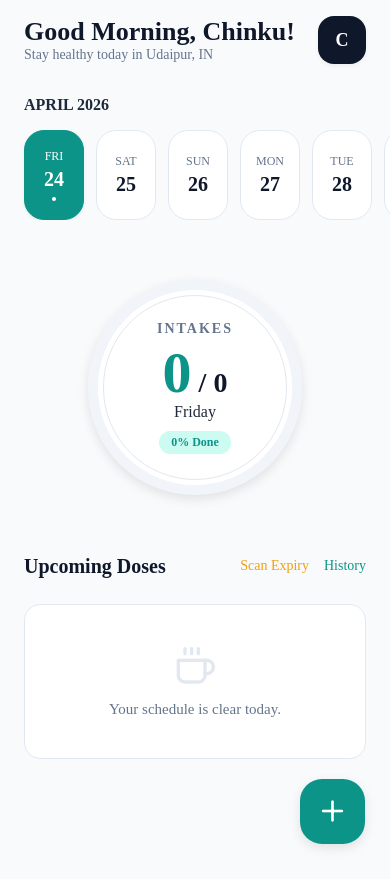
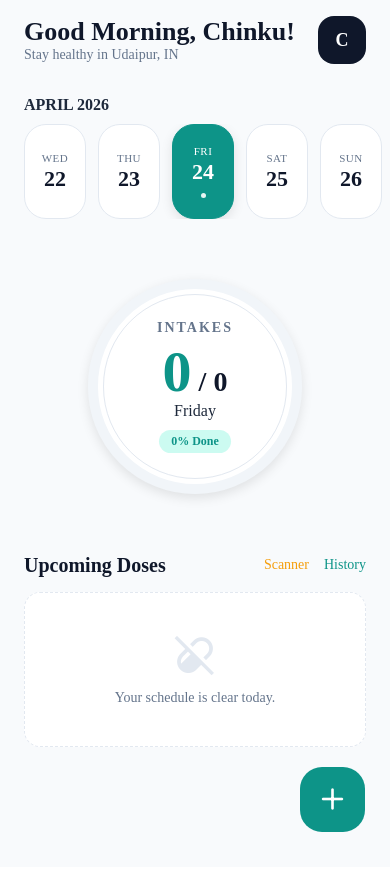
Before and after one commit to Chitresh2414/medicaineApp, a React Native app: screen /Home in a window 390 px wide. Built offline with nearby package versions, Linux system fonts and the light colour scheme; a web font is replaced by a local one.

Commit message:
git commit -m "Refactor home screen and update date card intake logic"

```diff
--- a/src/components/DateCard.jsx
+++ b/src/components/DateCard.jsx
@@ -1,26 +1,13 @@
 import React from 'react';
-import { StyleSheet, Text, View, TouchableOpacity } from 'react-native';
-// Updated import to match your new theme file
+import { StyleSheet, Text, View } from 'react-native';
 import { COLORS, FONTS, SHADOWS } from '../constants/theme';
 
-const DateCard = ({ date, day, active }) => (
-  <View style={[
-    styles.card,
-    active ? [styles.activeCard, SHADOWS.small] : styles.inactiveCard
-  ]}>
-    <Text style={[styles.dayText, active && styles.activeText]}>{day}</Text>
-    <Text style={[styles.dateText, active && styles.activeText]}>{date}</Text>
-
-    {/* Modern indicator dot for active day */}
-    {active && <View style={styles.activeDot} />}
-  </View>
-);
-
+// STYLES AT TOP: Industry standard to prevent reference errors
 const styles = StyleSheet.create({
   card: {
-    width: 60,
-    height: 90,
-    borderRadius: 20, // More rounded for modern look
+    width: 62, // Slightly wider for better spacing
+    height: 95,
+    borderRadius: 22,
     justifyContent: 'center',
     alignItems: 'center',
     marginRight: 12,
@@ -31,31 +18,51 @@ const styles = StyleSheet.create({
     borderColor: COLORS.border,
   },
   activeCard: {
-    backgroundColor: COLORS.primary, // Using your new Teal
+    backgroundColor: COLORS.primary,
     borderColor: COLORS.primary,
   },
   dayText: {
-    ...FONTS.medium, // Using font spread
-    fontSize: 12,
+    ...FONTS.medium,
+    fontSize: 11,
     color: COLORS.textSub,
-    textTransform: 'uppercase'
+    textTransform: 'uppercase',
+    letterSpacing: 0.5
   },
   dateText: {
     ...FONTS.bold,
-    fontSize: 20,
+    fontSize: 22,
     color: COLORS.primaryDark,
-    marginTop: 4
+    marginTop: 2
   },
   activeText: {
     color: COLORS.white
   },
   activeDot: {
-    width: 4,
-    height: 4,
-    borderRadius: 2,
+    width: 5,
+    height: 5,
+    borderRadius: 2.5,
     backgroundColor: COLORS.white,
-    marginTop: 6
+    marginTop: 8,
+    opacity: 0.9
   }
 });
 
+const DateCard = ({ date, day, active }) => (
+  <View style={[
+    styles.card,
+    active ? [styles.activeCard, SHADOWS.medium] : styles.inactiveCard
+  ]}>
+    <Text style={[styles.dayText, active && styles.activeText]}>
+      {day}
+    </Text>
+
+    <Text style={[styles.dateText, active && styles.activeText]}>
+      {date}
+    </Text>
+
+    {/* Modern indicator dot - helps the eye find "Today" instantly */}
+    {active && <View style={styles.activeDot} />}
+  </View>
+);
+
 export default DateCard;
--- a/src/reducers/intakes.js
+++ b/src/reducers/intakes.js
@@ -21,7 +21,6 @@ const isValidMedicine = (med) => {
 
 const intakesReducer = (state = initialState, action) => {
   switch (action.type) {
-
     case ADD_MEDICINE: {
       const med = action.payload;
 
@@ -51,11 +50,10 @@ const intakesReducer = (state = initialState, action) => {
     case EDIT_MEDICINE: {
       const med = action.payload;
       if (!med?.id) return state;
-
       return {
         ...state,
         medicines: state.medicines.map((m) =>
-          m.id === med.id ? { ...m, ...med } : m
+          m.id === med.id ? { ...m, ...med } : m,
         ),
       };
     }
--- a/src/screens/HomeScreen.jsx
+++ b/src/screens/HomeScreen.jsx
@@ -1,24 +1,25 @@
-import React, { useMemo, useCallback } from "react";
+import React, { useMemo, useCallback, useState, useRef } from "react";
 import {
   StyleSheet,
   View,
   Text,
   FlatList,
-  ScrollView,
   TouchableOpacity,
   StatusBar,
+  TextInput,
 } from "react-native";
 import { SafeAreaView } from "react-native-safe-area-context";
-import { Feather } from "@expo/vector-icons";
+import { Feather, MaterialCommunityIcons } from "@expo/vector-icons";
 import { format } from "date-fns";
 import { useSelector, useDispatch } from "react-redux";
+import * as Haptics from "expo-haptics";
 
-// Theme & Utilities
+// Theme & Utils
 import { COLORS, SPACING, FONTS, SHADOWS } from "../constants/theme";
-import { getGreeting, getCurrentMonthYear } from "../utils/timeHelper";
-import { getDynamicWeek } from "../utils/calendarHelper";
+import { getGreeting } from "../utils/timeHelper";
+import { getDynamicWeek, getCurrentMonthYear } from "../utils/calendarHelper";
 
-// Modular Sub-components
+// Components
 import DateCard from "../components/DateCard";
 import IntakeTracker from "../components/IntakeTracker";
 import MedicineItem from "../components/MedicineItem";
@@ -26,131 +27,193 @@ import MedicineItem from "../components/MedicineItem";
 const HomeScreen = ({ navigation }) => {
   const dispatch = useDispatch();
 
-  // 1. Redux State Connection
+  // UI STATE
+  const [searchQuery, setSearchQuery] = useState("");
+  const [visibleMonth, setVisibleMonth] = useState(getCurrentMonthYear());
+
+  // REDUX
   const medicines = useSelector((state) => state.intakes?.medicines || []);
-  const user = useSelector(
-    (state) =>
-      state.user || { name: "User", profileLetter: "U", location: "Udaipur" },
+  const user = useSelector((state) => state.user || {});
+
+  // CALENDAR DATA
+  const days = useMemo(() => getDynamicWeek(new Date()), []);
+
+  // FILTER MEDICINES
+  const filteredMedicines = useMemo(() => {
+    const q = searchQuery.toLowerCase();
+    return medicines.filter((m) =>
+      m?.name?.toLowerCase().includes(q)
+    );
+  }, [medicines, searchQuery]);
+
+  // COMPLETED COUNT
+  const completedCount = useMemo(
+    () => medicines.filter((m) => m.completed).length,
+    [medicines]
   );
 
-  // 2. Dynamic Calendar & Progress Logic
-  const days = useMemo(() => getDynamicWeek(new Date()), []);
-  const completedCount = medicines.filter((m) => m.completed).length;
-  const totalCount = medicines.length;
-  const currentDayName = format(new Date(), "EEEE");
+  // FLATLIST STABLE CONFIG
+  const viewabilityConfig = useRef({
+    itemVisiblePercentThreshold: 50,
+  }).current;
 
-  // 3. Action Handlers
+  const onViewableItemsChanged = useRef(({ viewableItems }) => {
+    const item = viewableItems?.[0]?.item;
+    if (item?.fullDate) {
+      setVisibleMonth(format(new Date(item.fullDate), "MMMM yyyy"));
+    }
+  }).current;
+
+  // ACTIONS
   const handleMarkAsDone = useCallback(
     (id) => {
+      Haptics.notificationAsync(
+        Haptics.NotificationFeedbackType.Success
+      );
       dispatch({ type: "TOGGLE_COMPLETION", payload: id });
     },
-    [dispatch],
+    [dispatch]
   );
 
-  const handleAddPress = useCallback(() => {
-    navigation.navigate("AddMedicine", { type: "Add" });
-  }, [navigation]);
+  const handleEditPress = useCallback(
+    (medicine) => {
+      Haptics.impactAsync(Haptics.ImpactFeedbackStyle.Medium);
+      navigation.navigate("AddMedicine", {
+        mode: "Edit",
+        initialData: medicine,
+      });
+    },
+    [navigation]
+  );
 
-  const handleEditPress = (medicine) => {
-    navigation.navigate("AddMedicine", {
-      type: "Edit",
-      pressedIntake: medicine
-    });
-  };
+  // RENDER ITEM
+  const renderMedicine = useCallback(
+    ({ item }) => (
+      <View style={{ paddingHorizontal: SPACING.l }}>
+        <MedicineItem
+          name={item.name}
+          dose={item.dose}
+          time={item.reminder}
+          iconName={item.type}
+          completed={item.completed}
+          onPress={() => handleMarkAsDone(item.id)}
+          onLongPress={() => handleEditPress(item)}
+        />
+      </View>
+    ),
+    [handleMarkAsDone, handleEditPress]
+  );
 
   return (
     <SafeAreaView style={styles.container}>
       <StatusBar barStyle="dark-content" backgroundColor={COLORS.background} />
 
-      {/* HEADER: Dynamic Greeting & User Info */}
+      {/* HEADER */}
       <View style={styles.header}>
         <View>
           <Text style={styles.welcomeText}>
-            {getGreeting()}, {user.name}!
+            {getGreeting()}, {user?.name || "User"}!
           </Text>
           <Text style={styles.subWelcome}>
-            Stay healthy today in {user.location}
+            Stay healthy in {user?.location || "India"}
           </Text>
         </View>
+
         <TouchableOpacity
-          style={[styles.profileBadge, SHADOWS.small]}
+          style={styles.profileBadge}
           onPress={() => navigation.navigate("Profile")}
-          activeOpacity={0.8}
         >
-          <Text style={styles.profileLetter}>{user.profileLetter}</Text>
+          <Text style={styles.profileLetter}>
+            {user?.profileLetter || "U"}
+          </Text>
         </TouchableOpacity>
       </View>
 
-      <ScrollView
+      {/* MAIN LIST */}
+      <FlatList
+        data={filteredMedicines}
+        keyExtractor={(item) => item.id}
+        renderItem={renderMedicine}
         showsVerticalScrollIndicator={false}
         contentContainerStyle={styles.scrollPadding}
-      >
-        {/* SECTION: Calendar */}
+        ListHeaderComponent={
+          <>
+
+            {/* CALENDAR */}
             <View style={styles.calendarContainer}>
-          <Text style={styles.monthLabel}>{getCurrentMonthYear()}</Text>
+              <Text style={styles.monthLabel}>{visibleMonth}</Text>
+
               <FlatList
                 data={days}
                 horizontal
                 keyExtractor={(item) => item.id}
                 showsHorizontalScrollIndicator={false}
                 contentContainerStyle={styles.calendarList}
+                onViewableItemsChanged={onViewableItemsChanged}
+                viewabilityConfig={viewabilityConfig}
                 renderItem={({ item }) => (
-              <DateCard date={item.date} day={item.day} active={item.active} />
+                  <DateCard
+                    date={item.date}
+                    day={item.day}
+                    active={item.active}
+                  />
                 )}
               />
             </View>
 
-        {/* SECTION: Progress Ring */}
+            {/* TRACKER */}
             <View style={styles.trackerWrapper}>
               <IntakeTracker
                 current={completedCount}
-            total={totalCount}
-            day={currentDayName}
+                total={medicines.length}
+                day={format(new Date(), "EEEE")}
               />
             </View>
 
-        {/* SECTION: Upcoming Doses */}
-        <View style={styles.listContainer}>
+            {/* SECTION HEADER */}
             <View style={styles.sectionHeader}>
               <Text style={styles.sectionTitle}>Upcoming Doses</Text>
+
               <View style={{ flexDirection: "row", gap: 15 }}>
-              <TouchableOpacity onPress={() => navigation.navigate("ExpiryScanner")}>
-                <Text style={[styles.seeAll, { color: "#F59E0B" }]}>Scan Expiry</Text>
+                <TouchableOpacity
+                  onPress={() => navigation.navigate("ExpiryScanner")}
+                >
+                  <Text style={[styles.seeAll, { color: "#F59E0B" }]}>
+                    Scanner
+                  </Text>
                 </TouchableOpacity>
-              <TouchableOpacity onPress={() => navigation.navigate("History")}>
+
+                <TouchableOpacity
+                  onPress={() => navigation.navigate("History")}
+                >
                   <Text style={styles.seeAll}>History</Text>
                 </TouchableOpacity>
               </View>
             </View>
+          </>
+        }
+        ListEmptyComponent={
+          <View style={styles.emptyState}>
+            <MaterialCommunityIcons
+              name="pill-off"
+              size={45}
+              color={COLORS.border}
+            />
+            <Text style={styles.emptyStateText}>
+              {searchQuery
+                ? "No medicines found."
+                : "Your schedule is clear today."}
+            </Text>
+          </View>
+        }
+      />
 
-          {/* Medicine List with Edit capability */}
-          {medicines.length > 0 ? (
-            medicines.map((med) => (
-              <MedicineItem
-                key={med.id}
-                name={med.name}
-                dose={med.dose}
-                time={med.reminder}
-                iconName={med.type}
-                completed={med.completed}
-                onPress={() => handleMarkAsDone(med.id)}
-                onLongPress={() => handleEditPress(med)} // Long press to Edit/Delete
-              />
-            ))
-          ) : (
-            <View style={styles.emptyState}>
-              <Feather name="coffee" size={40} color={COLORS.border} />
-              <Text style={styles.emptyStateText}>Your schedule is clear today.</Text>
-            </View>
-          )}
-        </View>
-      </ScrollView>
-
-      {/* FLOATING ACTION BUTTON */}
+      {/* FAB */}
       <TouchableOpacity
-        style={[styles.fab, SHADOWS.medium]}
-        onPress={handleAddPress}
-        activeOpacity={0.9}
+        style={styles.fab}
+        onPress={() =>
+          navigation.navigate("AddMedicine", { mode: "Add" })
+        }
       >
         <Feather name="plus" size={32} color={COLORS.white} />
       </TouchableOpacity>
@@ -158,8 +221,13 @@ const HomeScreen = ({ navigation }) => {
   );
 };
 
+export default HomeScreen;
+
+/* ================= STYLES ================= */
+
 const styles = StyleSheet.create({
   container: { flex: 1, backgroundColor: COLORS.background },
+
   header: {
     flexDirection: "row",
     justifyContent: "space-between",
@@ -167,8 +235,19 @@ const styles = StyleSheet.create({
     paddingVertical: SPACING.m,
     alignItems: "center",
   },
-  welcomeText: { ...FONTS.bold, fontSize: 26, color: COLORS.primaryDark },
-  subWelcome: { ...FONTS.regular, fontSize: 14, color: COLORS.textSub },
+
+  welcomeText: {
+    ...FONTS.bold,
+    fontSize: 26,
+    color: COLORS.primaryDark,
+  },
+
+  subWelcome: {
+    ...FONTS.regular,
+    fontSize: 14,
+    color: COLORS.textSub,
+  },
+
   profileBadge: {
     width: 48,
     height: 48,
@@ -177,31 +256,77 @@ const styles = StyleSheet.create({
     justifyContent: "center",
     alignItems: "center",
   },
-  profileLetter: { ...FONTS.bold, color: COLORS.white, fontSize: 18 },
-  calendarContainer: { marginTop: SPACING.m },
+
+  profileLetter: {
+    ...FONTS.bold,
+    color: COLORS.white,
+    fontSize: 18,
+  },
+
+  searchContainer: {
+    paddingHorizontal: SPACING.l,
+    marginBottom: SPACING.m,
+  },
+
+  searchBar: {
+    flexDirection: "row",
+    alignItems: "center",
+    backgroundColor: COLORS.white,
+    paddingHorizontal: 15,
+    height: 50,
+    borderRadius: 15,
+    ...SHADOWS.small,
+  },
+
+  searchInput: {
+    flex: 1,
+    marginLeft: 10,
+    ...FONTS.regular,
+    fontSize: 15,
+  },
+
+  calendarContainer: {
+    marginTop: SPACING.m,
+  },
+
   monthLabel: {
     ...FONTS.bold,
     fontSize: 16,
     color: COLORS.textMain,
     paddingHorizontal: SPACING.l,
-    marginBottom: SPACING.m,
+    marginBottom: 10,
     textTransform: "uppercase",
   },
-  calendarList: { paddingLeft: SPACING.l, paddingRight: SPACING.m },
+
+  calendarList: {
+    paddingLeft: SPACING.l,
+  },
+
   trackerWrapper: {
     alignItems: "center",
     marginVertical: SPACING.xl,
-    paddingHorizontal: SPACING.l,
   },
+
   sectionHeader: {
     flexDirection: "row",
     justifyContent: "space-between",
     alignItems: "center",
-    marginBottom: SPACING.m,
+    marginBottom: 15,
+    paddingHorizontal: SPACING.l,
   },
-  sectionTitle: { ...FONTS.bold, fontSize: 20, color: COLORS.primaryDark },
-  seeAll: { ...FONTS.medium, color: COLORS.primary, fontSize: 14 },
-  listContainer: { paddingHorizontal: SPACING.l },
+
+  sectionTitle: {
+    ...FONTS.bold,
+    fontSize: 20,
+    color: COLORS.primaryDark,
+  },
+
+  seeAll: {
+    ...FONTS.medium,
+    color: COLORS.primary,
+    fontSize: 14,
+  },
+
   emptyState: {
     alignItems: "center",
     justifyContent: "center",
@@ -210,10 +335,20 @@ const styles = StyleSheet.create({
     borderRadius: 16,
     borderWidth: 1,
     borderColor: COLORS.border,
-    marginTop: 10,
+    borderStyle: "dashed",
+    marginHorizontal: SPACING.l,
   },
-  emptyStateText: { ...FONTS.regular, color: COLORS.textSub, marginTop: 12, fontSize: 15 },
-  scrollPadding: { paddingBottom: 120 },
+
+  emptyStateText: {
+    ...FONTS.regular,
+    color: COLORS.textSub,
+    marginTop: 12,
+  },
+
+  scrollPadding: {
+    paddingBottom: 120,
+  },
+
   fab: {
     position: "absolute",
     bottom: 35,
@@ -226,5 +361,3 @@ const styles = StyleSheet.create({
     alignItems: "center",
   },
 });
-
-export default HomeScreen;
--- a/src/utils/calendarHelper.js
+++ b/src/utils/calendarHelper.js
@@ -1,27 +1,29 @@
-// src/utils/calendarHelper.js
 import { format, addDays, startOfToday, isSameDay } from 'date-fns';
 
 /**
- * Generates a week of dates starting from a specific reference date (usually today).
- * @param {Date} referenceDate - The starting point for the week.
- * @returns {Array} List of date objects for the horizontal calendar.
+ * Generates a scrollable week of dates.
+ * We use 21 days (3 weeks) to support horizontal scrolling month changes.
  */
 export const getDynamicWeek = (referenceDate = new Date()) => {
   const days = [];
+  const today = startOfToday();
 
-  for (let i = 0; i < 7; i++) {
-    const dateObj = addDays(referenceDate, i);
+  // Start from 2 days ago to allow retrospective view
+  const startDate = addDays(referenceDate, -2);
+
+  for (let i = 0; i < 21; i++) {
+    const dateObj = addDays(startDate, i);
 
     days.push({
       id: i.toString(),
-      // 'd' gives the day of the month (e.g., 23)
       date: format(dateObj, 'd'),
-      // 'EEE' gives the short day name (e.g., MON, TUE)
       day: format(dateObj, 'EEE'),
-      // check if this specific date is actually today
-      active: isSameDay(dateObj, startOfToday()),
-      // fullDate useful for keys or filtering Redux data
+      // active is for the visual highlight in the UI
+      active: isSameDay(dateObj, today),
+      // fullDate is the source of truth for Month headers and Redux filtering
       fullDate: format(dateObj, 'yyyy-MM-dd'),
+      // added rawDate in case you need to do more complex date math in components
+      rawDate: dateObj,
     });
   }
 
@@ -29,7 +31,7 @@ export const getDynamicWeek = (referenceDate = new Date()) => {
 };
 
 /**
- * Returns a formatted string for the Header (e.g., "April 2026")
+ * Returns formatted string (e.g., "April 2026") for initial UI state
  */
 export const getCurrentMonthYear = () => {
   return format(new Date(), 'MMMM yyyy');
```
Lines whose indentation alone changed are shown as unchanged.
